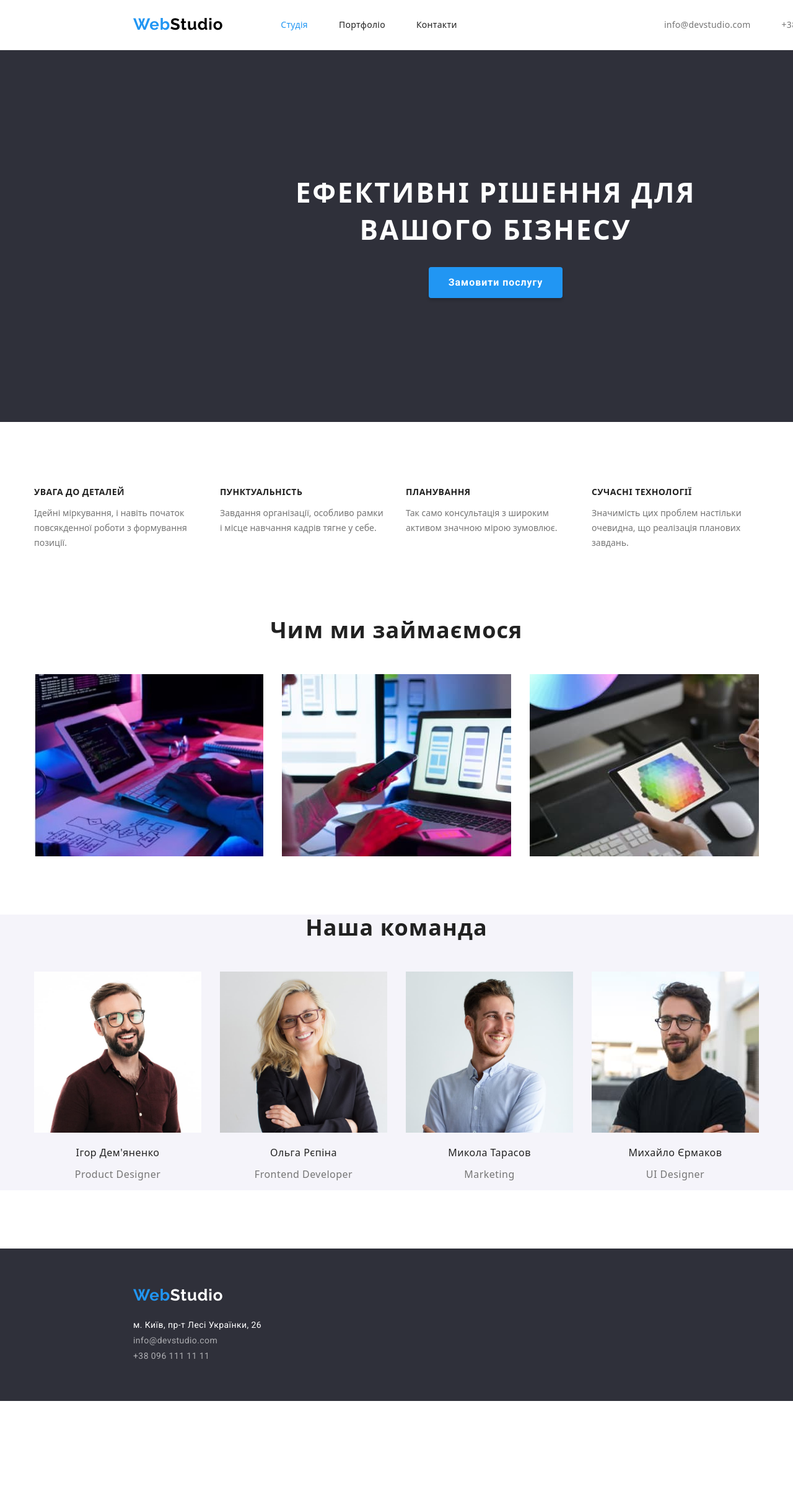
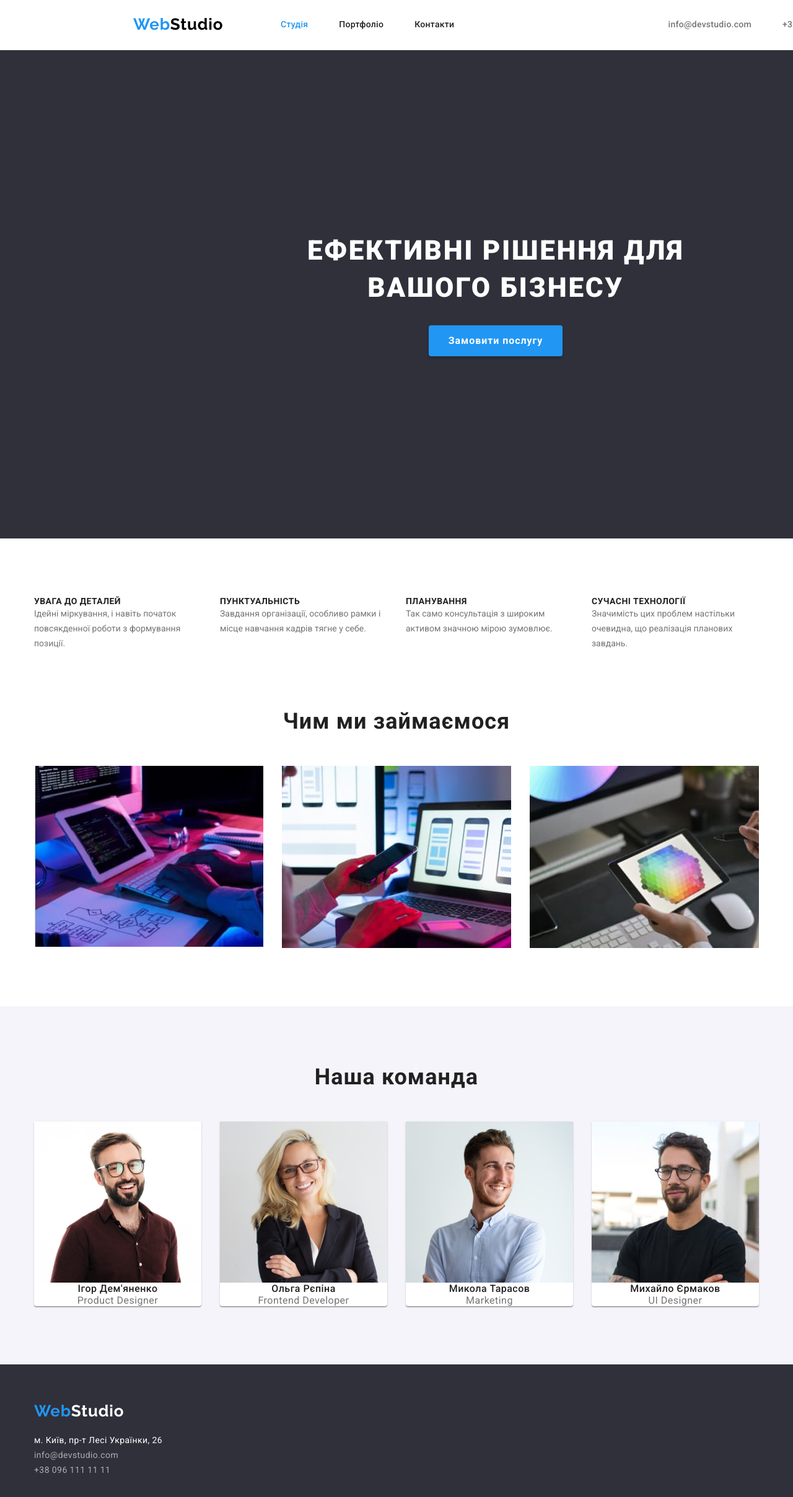
Before and after one commit to lysbrodya/goit-markup-hw-03, a plain HTML site: page index.html in a window 1280 px wide. Shown: the top 2416 px of the page at 62% size. Before the commit the page ends 2261 px from the top, so only its background shows below. Drawn offline with nearby package versions, Linux system fonts and the light colour scheme.

Commit message:
after checking

```diff
--- a/css/styles.css
+++ b/css/styles.css
@@ -27,6 +27,18 @@ ul {
     padding: 0;
 }
 
+h1,
+h2,
+h3,
+h4,
+h5,
+h6,
+p,
+ul {
+    margin: 0;
+    padding: 0;
+}
+
 body {
     background-color: var(--white-color);
     color: var(--title-text-color);
@@ -41,14 +53,15 @@ body {
 
 }
 
-.conteiner {
+.container {
     width: 1200px;
     /* outline: 2px solid tomato; */
     /* outline: 2px solid tomato; */
     /* background-color: #e7d6d6; */
     margin: 0 auto;
-    padding-left: 15px;
-    padding-right: 15px;
+    /* padding-left: 15px;
+    padding-right: 15px; */
+    padding: 94px 15px;
 }
 
 a {
@@ -77,6 +90,7 @@ ul {
     font-size: 26px;
     line-height: 1.2;
     letter-spacing: 0.03em;
+    width: 145px;
     margin: 0;
     padding: 0;
 }
@@ -98,12 +112,19 @@ ul {
     letter-spacing: 0.02em;
 }
 
+.link-auth {
+    padding-top: 32px;
+    padding-bottom: 32px;
+}
+
 .site-navnav {
     /* margin: 0;
     padding: 0; */
     display: flex;
     align-items: center;
     justify-content: space-between;
+    padding-top: 0;
+    padding-bottom: 0;
 }
 
 .site-nav {
@@ -161,7 +182,6 @@ ul {
     background-color: var(--herobot-bcg-color);
     margin-left: auto;
     margin-right: auto;
-    width: 1600px;
     padding: 200px;
 }
 
@@ -216,10 +236,6 @@ ul {
     text-transform: uppercase;
 }
 
-.features .conteiner {
-    margin: 94px auto;
-}
-
 .list {
     display: flex;
     /* margin: -15; */
@@ -250,12 +266,16 @@ ul {
 
 .work {
     background-color: var(--white-color);
-    margin-bottom: 94px;
 }
 
-.img-item {
+.work .container {
+    padding-top: 0;
+}
+
+img {
     display: block;
     margin-bottom: 0px;
+    height: auto;
 }
 
 .features-list .item:nth-child(2) {
@@ -266,22 +286,27 @@ ul {
 /* Команда */
 .team {
     background-color: var(--team-background-color);
-    /* display: block; */
 }
+
+/* .team .container {
+    padding-top: 0;
+} */
 
 .team .list {
     display: flex;
     margin-right: 0px;
-    margin-bottom: 94px;
+}
+
+.team .list .item {
+    background: #FFFFFF;
+    box-shadow: 0px 1px 3px rgba(0, 0, 0, 0.12), 0px 1px 1px rgba(0, 0, 0, 0.14), 0px 2px 1px rgba(0, 0, 0, 0.2);
+    border-radius: 0px 0px 4px 4px;
 }
 
 .team .item+.item {
     margin-left: 30px;
 }
 
-.team-title {
-    margin-top: 94px;
-}
 
 .team .team-member {
     color: var(--primary-text-color);
@@ -305,8 +330,7 @@ ul {
     background-color: var(--herobot-bcg-color);
     margin-left: auto;
     margin-right: auto;
-    width: 1600px;
-    padding: 200px;
+    padding: 200px 0px;
 }
 
 .page-bot .bot-adress {
@@ -362,7 +386,6 @@ ul {
 .buttons {
     display: flex;
     justify-content: center;
-    margin-top: 94px;
     margin-bottom: 50px;
 }
 
@@ -393,21 +416,29 @@ ul {
     margin: auto -3px;
 }
 
-.pt-conteiner {
+.pt-container {
     display: flex;
     flex-wrap: wrap;
+}
 
+.pt-container p {
+    font-size: 16px;
+    line-height: 1.87;
 }
 
 .pt-item {
-    height: 404px;
     width: 370px;
-    border: 1px solid var(--border-porfolio-color);
 }
 
-.pt-conteiner img {
+.pt-title {
+    border: 1px solid var(--border-porfolio-color);
+    border-top: 0;
+    padding: 20px 23px;
+}
+
+/* .pt-container img {
     margin: -1px;
-}
+} */
 
 
 .pt-item:nth-child(3n+2) {
@@ -428,6 +459,7 @@ ul {
     font-size: 18px;
     line-height: 2;
     letter-spacing: 0.06em;
+    margin-bottom: 4px;
 }
 
 .page-bot .bot-nav {
@@ -441,8 +473,9 @@ ul {
     letter-spacing: 0.03em;
 }
 
-.page-bot {
-    margin-top: 94px;
+.page-bot .container {
+    padding-top: 0;
+    padding-bottom: 0;
 }
 
 /* .portfol-p p {
--- a/index.html
+++ b/index.html
@@ -5,21 +5,20 @@
     <meta http-equiv="X-UA-Compatible" content="IE=edge" />
     <meta name="viewport" content="width=device-width, initial-scale=1.0" />
     <title>Studio</title>
-    <link rel="stylesheet" href="./css/styles.css" />
     <link
       href="https://fonts.googleapis.com/css2?family=Raleway:wght@700&family=Roboto:wght@400;500;700;900&display=swap"
       rel="stylesheet"
     />
     <link
       rel="stylesheet"
-      href="https://cdnjs.cloudflare.com/ajax/libs/modern-normalize/1.1.0/modern-normalize.min.css
-"
+      href="https://cdnjs.cloudflare.com/ajax/libs/modern-normalize/1.1.0/modern-normalize.min.css"
     />
+    <link rel="stylesheet" href="./css/styles.css" />
   </head>
   <body>
     <!-- шапка класса -->
     <header class="page-top">
-      <div class="conteiner site-navnav">
+      <div class="container site-navnav">
         <nav class="site-navnav">
           <a href="./index.html" class="logo"
             >Web<span class="logot">Studio</span></a
@@ -55,15 +54,15 @@
     <!-- герой -->
     <main>
       <section class="hero">
-        <div class="conteiner">
+        <div class="container">
           <h1 class="hero-title">Ефективні рішення для вашого бізнесу</h1>
           <button type="button" class="hero-button">Замовити послугу</button>
         </div>
       </section>
       <!-- Переваги -->
-      <h2 class="visually-hidden">Переваги</h2>
       <section class="features">
-        <div class="conteiner">
+        <div class="container">
+          <h2 class="visually-hidden">Переваги</h2>
           <ul class="list">
             <li class="item-list">
               <h2 class="features-title">УВАГА ДО ДЕТАЛЕЙ</h2>
@@ -97,12 +96,11 @@
       </section>
       <!-- Чим ми займаємося -->
       <section class="work">
-        <div class="conteiner">
+        <div class="container">
           <h2 class="work-title">Чим ми займаємося</h2>
           <ul class="features-list list">
             <li class="item">
               <img
-                class="img-item"
                 src="./images/sector2/box1.jpg"
                 alt="Робота на компьютері"
                 width="370"
@@ -111,7 +109,6 @@
             </li>
             <li class="item">
               <img
-                class="img-item"
                 src="./images/sector2/box2.jpg"
                 alt="Робота на компьютері"
                 width="370"
@@ -120,7 +117,6 @@
             </li>
             <li class="item">
               <img
-                class="img-item"
                 src="./images/sector2/box3.jpg"
                 alt="Планшет з малюнком"
                 width="370"
@@ -132,7 +128,7 @@
       </section>
       <!-- Команда -->
       <section class="team">
-        <div class="conteiner">
+        <div class="container">
           <h2 class="team-title">Наша команда</h2>
           <ul class="list">
             <li class="item">
@@ -181,7 +177,7 @@
     </main>
     <!-- Адресс/телефон -->
     <footer class="page-bot">
-      <div class="conteiner">
+      <div class="container">
         <address class="adres">
           <a href="index.html" class="logo"
             >Web<span class="logot">Studio</span></a
```
Also changed, not shown: portfolio.html (+24 -7 lines).
